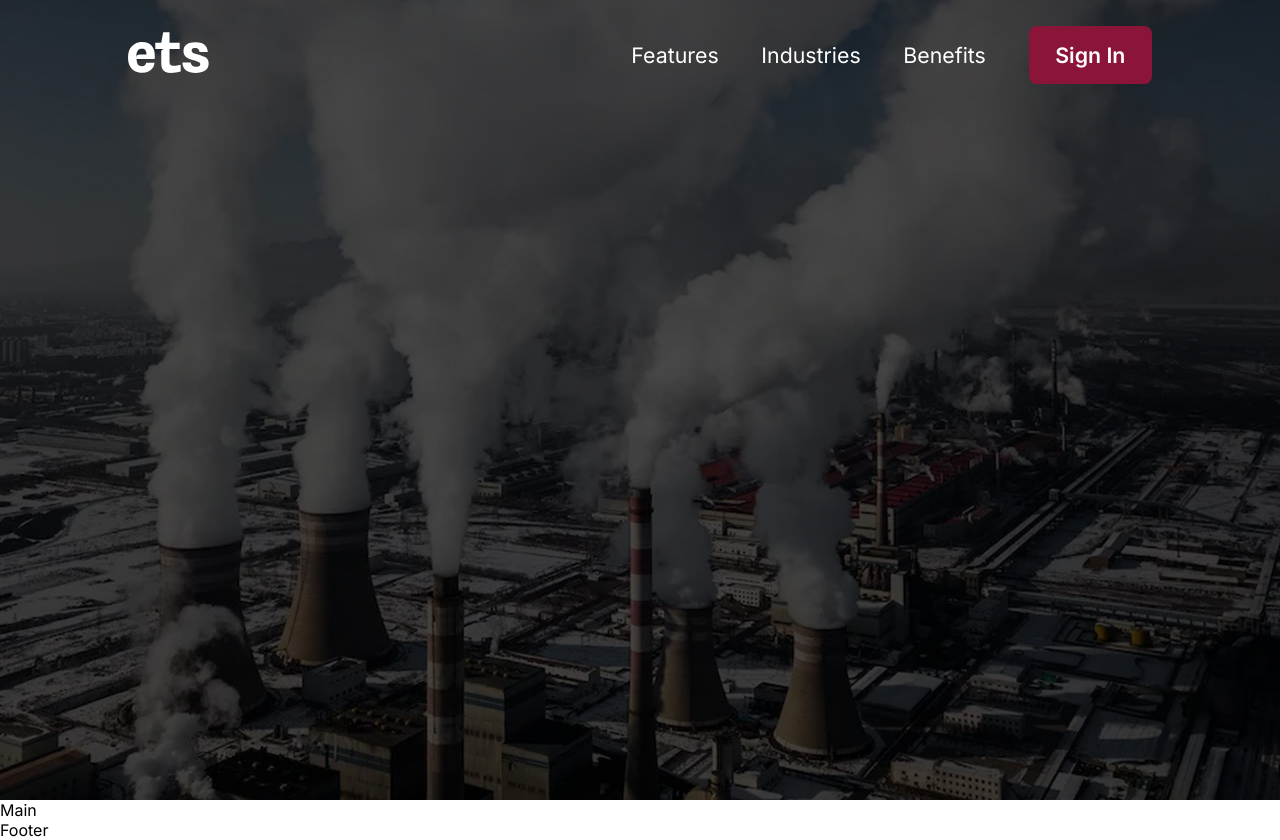
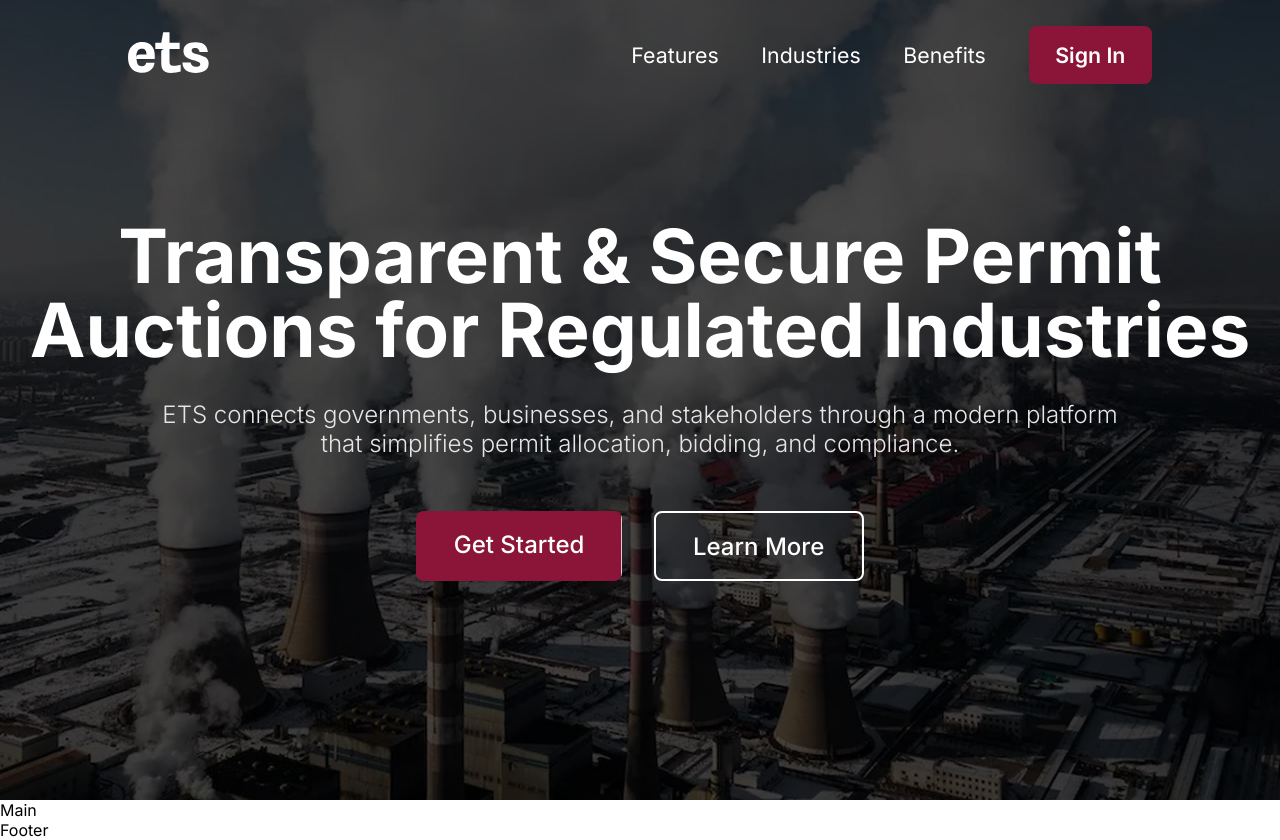
Before and after one commit to Economics-NPRP/ets-landing-page, a React (Vite) app: page / in a window 1280 px wide. Built offline with nearby package versions, Linux system fonts and the light colour scheme.

Commit message:
feat: added desktop header text

```diff
--- a/src/components/main-components/Header.tsx
+++ b/src/components/main-components/Header.tsx
@@ -2,7 +2,7 @@ import '../../styles/main-components/header.css'
 
 const Header = () => {
   return (
-    <header style={{ height: "100dvh", backgroundColor: "lightblue" }}>
+    <header>
       <nav id="nav-desktop">
         <a href="#nav-desktop">
           <img src="/logo.svg" width={81} alt="ets-logo" />
@@ -14,6 +14,15 @@ const Header = () => {
           <li><a href="#contact" className="nav-cta">Sign In</a></li>
         </ul>
       </nav>
+      <section id='header-text'>
+        <h1>Transparent & Secure Permit<br/>Auctions for Regulated Industries</h1>
+        <p>ETS connects governments, businesses, and stakeholders through a modern
+          platform<br/>that simplifies permit allocation, bidding, and compliance.</p>
+        <div id="header-cta-group">
+          <a href="#get-started" className="header-cta-primary">Get Started</a>
+          <a href="#learn-more" className="header-cta-secondary">Learn More</a>
+        </div>
+      </section>
     </header>
   )
 }
--- a/src/styles/main-components/header.css
+++ b/src/styles/main-components/header.css
@@ -5,14 +5,19 @@
   a.nav-cta {
     transition: .3s cubic-bezier(0,.65,.23,1.01);
   }
+  .header-cta-primary, .header-cta-secondary {
+    transition: .5s cubic-bezier(0,.65,.23,1.01);
+  }
 }
 #nav-desktop {
   display: flex;
   justify-content: space-between;
+  position: absolute;
   align-items: center;
   padding-top: 32px;
   width: 80%;
-  margin: auto;
+  left: 50%;
+  transform: translateX(-50%);
   height: fit-content;
   ul {
     display: flex;
@@ -60,4 +65,55 @@
 }
 header {
   background: url('/header/bg.jpg') no-repeat center center/cover;
+  height: 100dvh;
+  #header-text {
+    display: grid;
+    place-content: center;
+    height: 100%;
+    h1 {
+      color: var(--white);
+      font-size: calc(56px * var(--ratio));
+      font-weight: 700;
+      text-align: center;
+      line-height: 1;
+    }
+    p {
+      color: var(--white);
+      filter: brightness(.9);
+      font-size: calc(18px * var(--ratio));
+      text-align: center;
+      margin-top: calc(24px * var(--ratio));
+      font-weight: 300;
+    }
+    #header-cta-group {
+      display: flex;
+      justify-content: center;
+      gap: calc(24px * var(--ratio));
+      margin-top: calc(40px * var(--ratio));
+      .header-cta-primary {
+        --gradient: linear-gradient(90deg, var(--white) 50%, var(--primary) 50%);
+      }
+      .header-cta-secondary {
+        --gradient: linear-gradient(90deg, var(--white) 50%, transparent 50%);
+      }
+      .header-cta-primary, .header-cta-secondary {
+        text-decoration: none;
+        font-size: calc(18px * var(--ratio));
+        padding: calc(14px * var(--ratio)) calc(28px * var(--ratio));
+        border-radius: 8px;
+        font-weight: 500;
+        background: var(--gradient);
+        background-size: 200% 100%;
+        background-position: right;
+        color: var(--white);
+      }
+      .header-cta-primary:hover, .header-cta-secondary:hover {
+        color: var(--primary);
+        background-position: left;
+      }
+      .header-cta-secondary {
+        border: 2px solid var(--white);
+      }
+    }
+  }
 }
```
